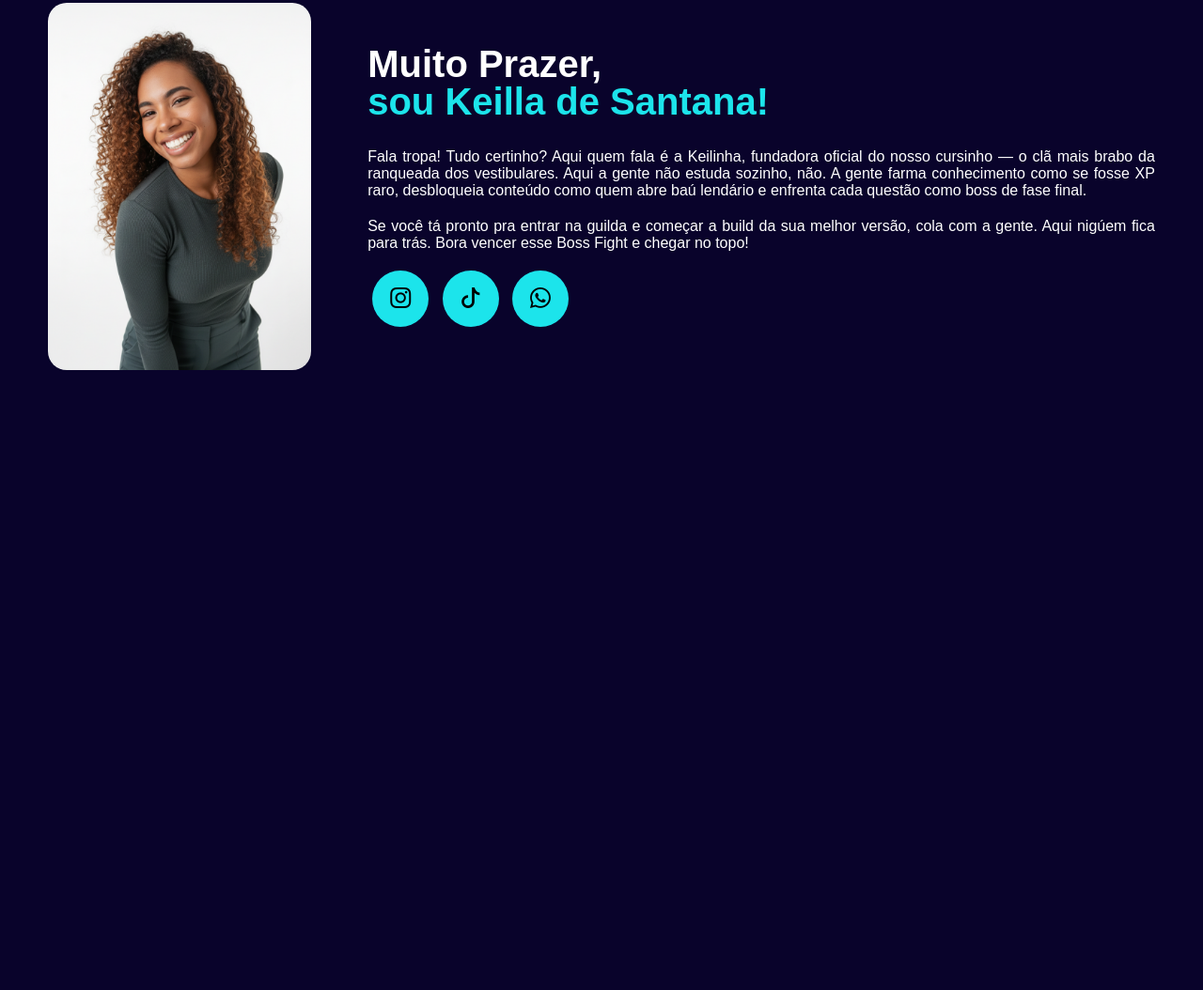
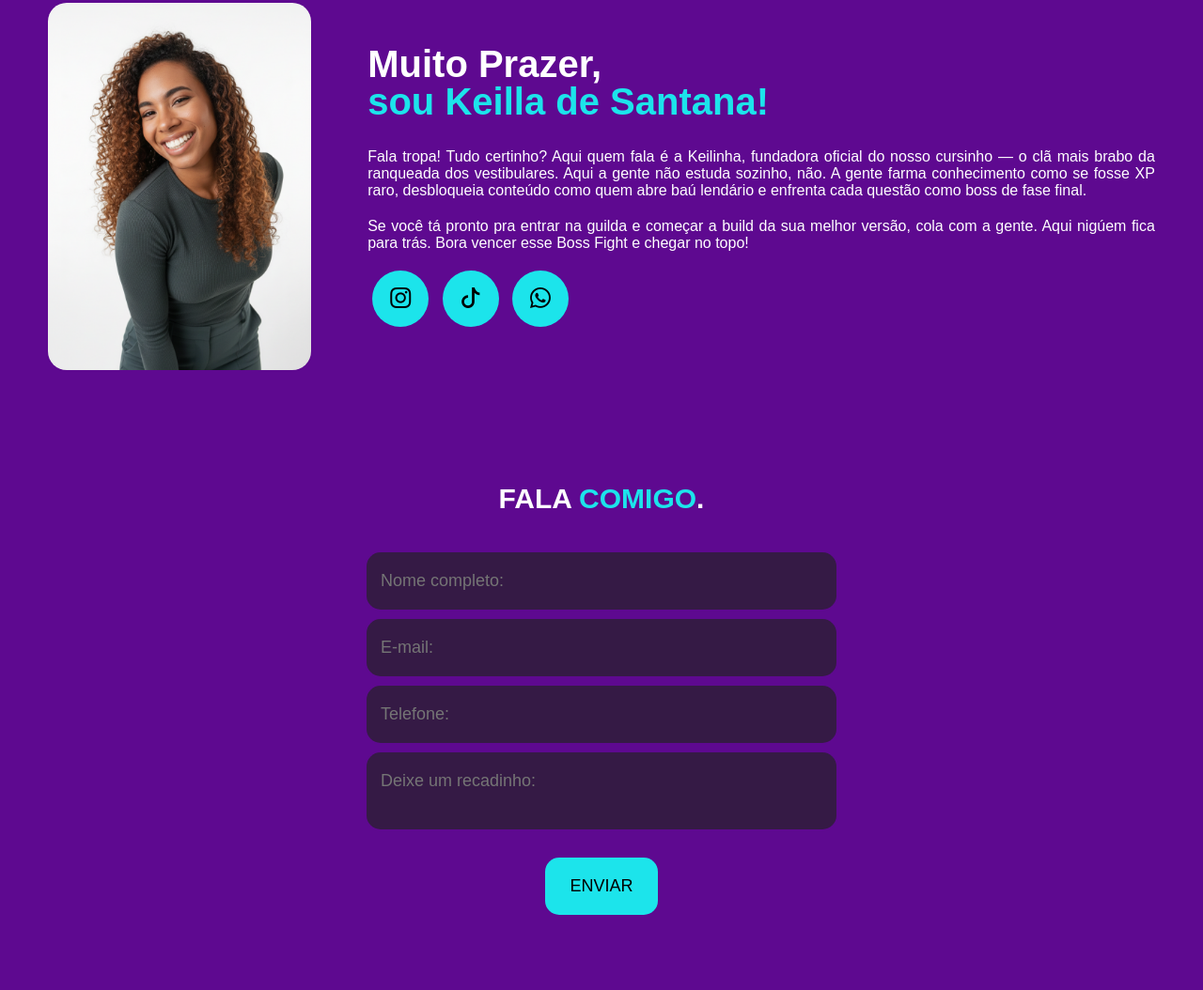
Before and after one commit to keilladesantana28/personal-portfolio, a plain HTML site: page index.html in a window 1280 px wide. Shown: the part 1143-2197 px from the top of the page at 94% size. Before the commit the page ends 1577 px from the top, so only its background shows below. Drawn offline with nearby package versions, Linux system fonts and the light colour scheme; a web font is replaced by a local one.

Commit message:
feat(form): adicionar e alterar seção formulário.

```diff
--- a/index.html
+++ b/index.html
@@ -96,7 +96,18 @@
                 </div>
             </div>
         </section>
-
+        <section class="formulario">
+            <div class="interface">
+                <h2 class = "titulo">FALA <span>COMIGO</span>.</h2>
+                <form action="">
+                    <input type="text" name="" id="" placeholder="Nome completo:" required>  <!--aparece um nome invisivel-->
+                    <input type="text" name="" id="" placeholder="E-mail:" required>
+                    <input type="text" name="" id="" placeholder="Telefone:" required>
+                    <textarea name="" id="" placeholder="Deixe um recadinho: "></textarea>
+                    <div class="btn-enviar"><input type="submit" value="ENVIAR"></div>
+                </form>
+            </div>
+        </section>
     </main>
 </body>
 </html>
--- a/style.css
+++ b/style.css
@@ -8,7 +8,7 @@
 }
 
 body{
-    background: hsl(249, 86%, 9%);
+    background: hsl(278, 88%, 30%);
     height: 100vh;
 }
 
@@ -81,7 +81,7 @@ header > .interface{   /*para identificar os elemntos dessa tag */
 }
 
 header a{
-    color: #525252;
+    color: #2e2c2c;
     text-decoration: none;
     display: inline-block;
     transition: .2s;
@@ -106,9 +106,10 @@ header nav ul li{
 
 
 
-.btn-contato button:hover{
+.btn-contato button:hover, form .btn-enviar input:hover{
     box-shadow: 0px 0px 8px hwb(182 11% 8%);
     transform: scale(1.05);
+    transition: .2s;
 }
 
 /* topo do site */
@@ -241,3 +242,50 @@ section.sobre-mim .flex{
     box-shadow: 0px 0px 8px hwb(182 11% 8%);
     transform: scale(1.05);
 }
+
+section.formulario{
+    padding: 80px 4%;
+
+}
+
+form{
+    max-width: 500px;
+    margin: 0 auto;
+    display: flex;
+    justify-content: center;
+    flex-direction: column;
+    gap: 10px;
+    margin-top: 40px;
+}
+
+form input, form textarea{
+    width: 100%;
+    background-color: #222222ad;
+    border: 0;
+    outline: 0;
+    padding: 20px 15px;
+    border-radius: 15px;
+    color: #fff;
+    font-size: 18px;
+
+
+}
+
+form textarea{
+    resize: none;
+    max-height: 200px;
+}
+
+form .btn-enviar{
+    margin-top: 20px;
+    text-align: center;
+
+}
+
+form .btn-enviar input{
+    width: 120px;
+    background-color: hwb(182 11% 8%);
+    color: #000000;
+    font-weight: 900px;
+    cursor: pointer;
+}
```
